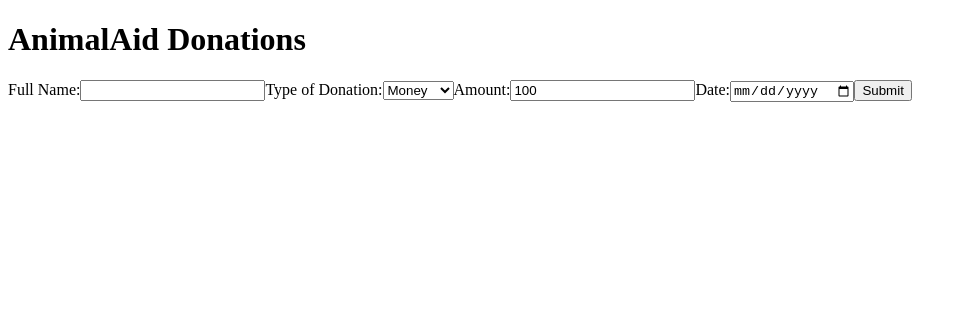
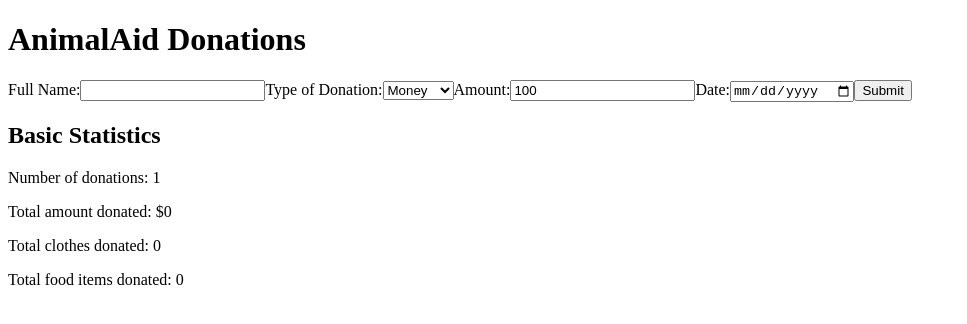
Before and after one commit to patelkvraj/animal-aid-inventory-react-app, a React (Create React App) app: page / in a window 1280 px wide. Both pictures are taken after typing "Sample", "2020-01-15" into the empty fields and a click on the input 883 px from the left and 90 px from the top of the page. Shown: the top 324 px of the page, without its empty margins (0-967 px from the left). Built offline with nearby package versions, Linux system fonts and the light colour scheme.

Commit message:
Add DonationStats component to display donation statistics

```diff
--- a/src/Donation.js
+++ b/src/Donation.js
@@ -1,4 +1,5 @@
 import DonationForm from "./DonationForm.js";
+import DonationStats from "./DonationStats.js";
 import { useState } from "react";
 
 function Donation() {
@@ -12,6 +13,7 @@ function Donation() {
     <>
       <h1>AnimalAid Donations</h1>
       <DonationForm onAddDonation={addDonation} />
+      <DonationStats donations={donations} />
     </>
   );
 }
--- /dev/null
+++ b/src/DonationStats.js
@@ -0,0 +1,33 @@
+function DonationStats({ donations }) {
+  if (donations.length === 0) {
+    return (
+      <>
+        <h2>Basic Statistics</h2>
+        <p>No donations yet.</p>
+      </>
+    );
+  } else {
+    const totalDonations = donations.length;
+    const totalAmount = donations
+      .filter((donation) => donation.donationType === "Money")
+      .reduce((sum, donation) => sum + Number(donation.amount || 0), 0);
+    const totalClothes = donations
+      .filter((donation) => donation.donationType === "Clothing")
+      .reduce((sum, donation) => sum + Number(donation.quantity || 0), 0);
+    const totalFoodItems = donations
+      .filter((donation) => donation.donationType === "Food")
+      .reduce((sum, donation) => Number(donation.quantity || 0), 0);
+
+    return (
+      <>
+        <h2>Basic Statistics</h2>
+        <p>Number of donations: {totalDonations}</p>
+        <p>Total amount donated: ${totalAmount}</p>
+        <p>Total clothes donated: {totalClothes}</p>
+        <p>Total food items donated: {totalFoodItems}</p>
+      </>
+    );
+  }
+}
+
+export default DonationStats;
```
